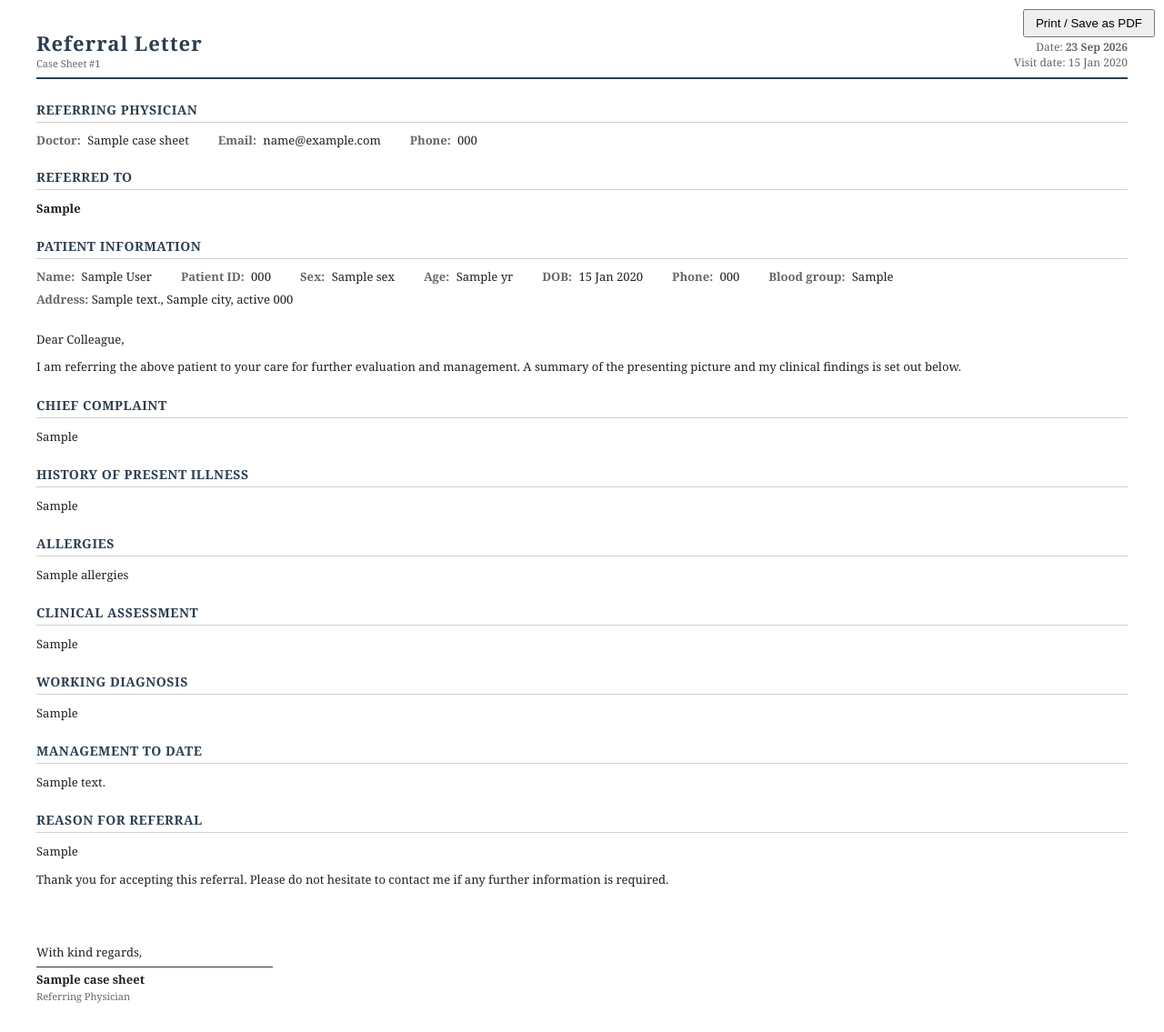
After one commit to surendrad24/d3s3, a PHP site: the page made by app/views/referral_pdf.php in a window 1280 px wide. The commit adds this page. Shown: the whole page at 91% size. Run offline with PHP 8.4, Linux system fonts and the light colour scheme; the template is opened without the code that fills it: most values are stand-ins (such as "Sample title", 1, 10 or a date in 2020).

Commit message:
feat(review): referral letter (print-to-PDF)
Adds a Generate Referral Letter (PDF) button in the Follow-up &
Referrals card. Opens a printable letter (app/views/referral_pdf.php)
with the patient block, referring physician block, chief complaint,
HPI, allergies, assessment, working diagnosis, management to date,
and reason for referral, wrapped in a formal salutation and signature.
The letter auto-invokes window.print() so the browser can save it as
a PDF — no server-side PDF library required. ACL: any doctor with
access to the case sheet (primary or consultant) can generate it.

```diff
--- /dev/null
+++ b/app/views/referral_pdf.php
@@ -0,0 +1,147 @@
+<?php
+/**
+ * referral_pdf.php – Printable referral letter.
+ *
+ * Designed to be printed / saved as PDF via the browser
+ * (Print → Save as PDF). Opens in a new tab, auto-invokes
+ * window.print() on load. Server-side PDF libraries are
+ * intentionally not required.
+ *
+ * Provided vars: $caseSheet, $patient
+ */
+$pName = trim(($patient['first_name'] ?? '') . ' ' . ($patient['last_name'] ?? ''));
+$dob   = !empty($patient['date_of_birth']) ? date('d M Y', strtotime($patient['date_of_birth'])) : '';
+$age   = $patient['age_years'] ?? '';
+$sex   = $patient['sex'] ?? '';
+$visit = !empty($caseSheet['visit_datetime']) ? date('d M Y', strtotime($caseSheet['visit_datetime'])) : date('d M Y');
+$doctor= trim($caseSheet['doctor_name'] ?? $caseSheet['assigned_doctor_name'] ?? '');
+$refTo = trim($caseSheet['referral_to'] ?? '');
+$refWhy= trim($caseSheet['referral_reason'] ?? '');
+$dx    = trim($caseSheet['doctor_diagnosis'] ?? $caseSheet['diagnosis'] ?? '');
+$ax    = trim($caseSheet['doctor_assessment'] ?? $caseSheet['assessment'] ?? '');
+$plan  = trim($caseSheet['doctor_plan_notes'] ?? $caseSheet['plan_notes'] ?? '');
+$hpi   = trim($caseSheet['history_present_illness'] ?? '');
+$cc    = trim($caseSheet['chief_complaint'] ?? '');
+$allerg= trim($patient['allergies'] ?? '');
+?>
+<!DOCTYPE html>
+<html lang="en">
+<head>
+	<meta charset="UTF-8">
+	<title>Referral Letter — <?= htmlspecialchars($pName) ?></title>
+	<style>
+		body { font-family: 'Georgia', 'Times New Roman', serif; color: #222; margin: 0; padding: 32px 40px; }
+		.letterhead { border-bottom: 2px solid #2c3e50; padding-bottom: 8px; margin-bottom: 24px; display: flex; justify-content: space-between; align-items: flex-end; }
+		.letterhead h1 { margin: 0; font-size: 22px; color: #2c3e50; letter-spacing: 1px; }
+		.letterhead .meta { font-size: 12px; color: #666; text-align: right; }
+		h2.section { font-size: 14px; color: #2c3e50; border-bottom: 1px solid #d0d0d0; padding-bottom: 4px; margin: 22px 0 10px; text-transform: uppercase; letter-spacing: .5px; }
+		.info-grid { display: flex; flex-wrap: wrap; gap: 6px 32px; font-size: 13px; margin-bottom: 6px; }
+		.info-grid .k { color: #666; font-weight: bold; margin-right: 4px; }
+		p { font-size: 13px; line-height: 1.55; margin: 6px 0; }
+		.narrative { white-space: pre-wrap; font-size: 13px; line-height: 1.55; }
+		.salutation { margin-top: 24px; }
+		.body-copy p { margin: 10px 0; }
+		.sig-block { margin-top: 60px; font-size: 13px; }
+		.sig-block .sig-line { border-top: 1px solid #333; width: 260px; padding-top: 4px; }
+		.no-print { position: fixed; top: 10px; right: 10px; }
+		@media print { .no-print { display: none; } body { padding: 20mm 20mm; } }
+	</style>
+</head>
+<body>
+	<div class="no-print">
+		<button onclick="window.print()" style="padding:6px 12px;">Print / Save as PDF</button>
+	</div>
+
+	<div class="letterhead">
+		<div>
+			<h1>Referral Letter</h1>
+			<div style="font-size:11px;color:#666;">Case Sheet #<?= (int)$caseSheet['case_sheet_id'] ?></div>
+		</div>
+		<div class="meta">
+			Date: <strong><?= date('d M Y') ?></strong><br>
+			Visit date: <?= htmlspecialchars($visit) ?>
+		</div>
+	</div>
+
+	<h2 class="section">Referring Physician</h2>
+	<div class="info-grid">
+		<div><span class="k">Doctor:</span> <?= htmlspecialchars($doctor ?: '—') ?></div>
+		<?php if (!empty($caseSheet['doctor_email'])): ?>
+			<div><span class="k">Email:</span> <?= htmlspecialchars($caseSheet['doctor_email']) ?></div>
+		<?php endif; ?>
+		<?php if (!empty($caseSheet['doctor_phone'])): ?>
+			<div><span class="k">Phone:</span> <?= htmlspecialchars($caseSheet['doctor_phone']) ?></div>
+		<?php endif; ?>
+	</div>
+
+	<h2 class="section">Referred To</h2>
+	<p><strong><?= htmlspecialchars($refTo ?: 'Concerned Specialist') ?></strong></p>
+
+	<h2 class="section">Patient Information</h2>
+	<div class="info-grid">
+		<div><span class="k">Name:</span> <?= htmlspecialchars($pName) ?></div>
+		<div><span class="k">Patient ID:</span> <?= htmlspecialchars($patient['patient_code'] ?? '') ?></div>
+		<?php if ($sex !== ''): ?><div><span class="k">Sex:</span> <?= htmlspecialchars($sex) ?></div><?php endif; ?>
+		<?php if ($age !== '' && $age !== null): ?><div><span class="k">Age:</span> <?= htmlspecialchars((string)$age) ?> yr</div><?php endif; ?>
+		<?php if ($dob !== ''): ?><div><span class="k">DOB:</span> <?= htmlspecialchars($dob) ?></div><?php endif; ?>
+		<?php if (!empty($patient['phone_e164'])): ?><div><span class="k">Phone:</span> <?= htmlspecialchars($patient['phone_e164']) ?></div><?php endif; ?>
+		<?php if (!empty($patient['blood_group'])): ?><div><span class="k">Blood group:</span> <?= htmlspecialchars($patient['blood_group']) ?></div><?php endif; ?>
+	</div>
+	<?php $addr = trim(($patient['address_line1'] ?? '') . ', ' . ($patient['city'] ?? '') . ', ' . ($patient['state_province'] ?? '') . ' ' . ($patient['postal_code'] ?? ''), ', '); ?>
+	<?php if (trim($addr, ' ,')): ?>
+		<p style="margin-top:4px;"><span style="color:#666;font-weight:bold;">Address:</span> <?= htmlspecialchars($addr) ?></p>
+	<?php endif; ?>
+
+	<div class="salutation"><p>Dear Colleague,</p></div>
+
+	<div class="body-copy">
+		<p>I am referring the above patient to your care for further evaluation and management. A summary of the presenting picture and my clinical findings is set out below.</p>
+
+		<?php if ($cc !== ''): ?>
+			<h2 class="section">Chief Complaint</h2>
+			<p class="narrative"><?= htmlspecialchars($cc) ?></p>
+		<?php endif; ?>
+
+		<?php if ($hpi !== ''): ?>
+			<h2 class="section">History of Present Illness</h2>
+			<p class="narrative"><?= htmlspecialchars($hpi) ?></p>
+		<?php endif; ?>
+
+		<?php if ($allerg !== ''): ?>
+			<h2 class="section">Allergies</h2>
+			<p class="narrative"><?= htmlspecialchars($allerg) ?></p>
+		<?php endif; ?>
+
+		<?php if ($ax !== ''): ?>
+			<h2 class="section">Clinical Assessment</h2>
+			<p class="narrative"><?= htmlspecialchars($ax) ?></p>
+		<?php endif; ?>
+
+		<?php if ($dx !== ''): ?>
+			<h2 class="section">Working Diagnosis</h2>
+			<p class="narrative"><?= htmlspecialchars($dx) ?></p>
+		<?php endif; ?>
+
+		<?php if ($plan !== ''): ?>
+			<h2 class="section">Management To Date</h2>
+			<p class="narrative"><?= htmlspecialchars($plan) ?></p>
+		<?php endif; ?>
+
+		<h2 class="section">Reason for Referral</h2>
+		<p class="narrative"><?= htmlspecialchars($refWhy !== '' ? $refWhy : 'Kindly evaluate and advise further management.') ?></p>
+
+		<p>Thank you for accepting this referral. Please do not hesitate to contact me if any further information is required.</p>
+	</div>
+
+	<div class="sig-block">
+		<p>With kind regards,</p>
+		<div class="sig-line"><strong><?= htmlspecialchars($doctor ?: '') ?></strong></div>
+		<div style="color:#666;font-size:11px;margin-top:2px;">Referring Physician</div>
+	</div>
+
+	<script>
+		// Auto-open the print dialog once the letter is rendered.
+		window.addEventListener('load', function () { setTimeout(function () { window.print(); }, 300); });
+	</script>
+</body>
+</html>
--- a/app/views/review.php
+++ b/app/views/review.php
@@ -1600,7 +1600,11 @@ load_language($_SESSION['language'] ?? 'en');
 												</div>
 											</div>
 
-											<h5 class="mb-3"><?= __('referrals_heading') ?></h5>
+											<h5 class="mb-3"><?= __('referrals_heading') ?>
+												<a href="review.php?action=referral-pdf&case_sheet_id=<?= (int)$csId ?>" target="_blank" class="btn btn-sm btn-outline-primary float-right">
+													<i class="fas fa-file-pdf mr-1"></i>Generate Referral Letter (PDF)
+												</a>
+											</h5>
 											<div class="row">
 												<div class="col-md-4 mb-3">
 													<label for="referral_to"><?= __('referral_to_label') ?></label>
--- a/review.php
+++ b/review.php
@@ -32,6 +32,9 @@ switch ($action) {
 	case 'search-doctors':
 		$controller->searchDoctors();
 		break;
+	case 'referral-pdf':
+		$controller->generateReferralPdf();
+		break;
 	default:
 		$controller->doctorReview();
 		break;
```
Also changed, not shown: app/controllers/ClinicalController.php (+37 -0 lines).
